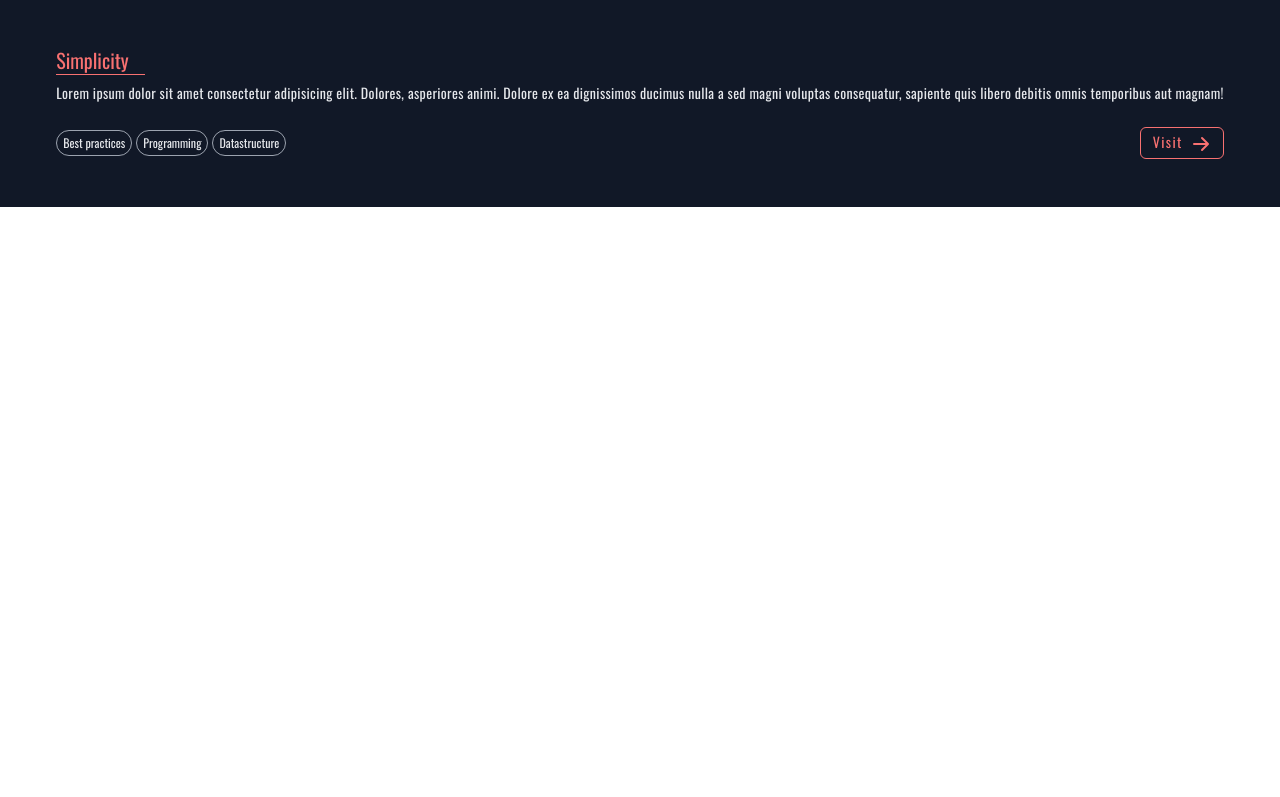
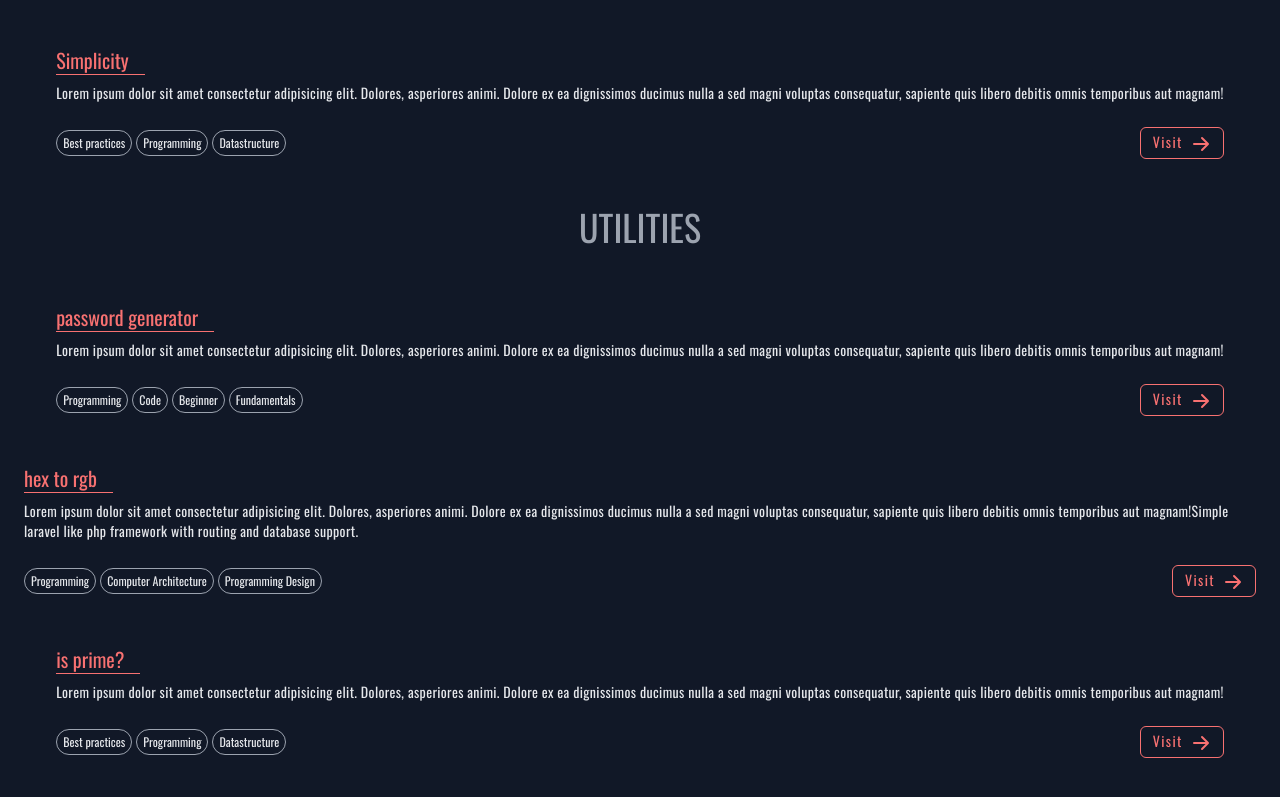
Before and after one commit to zerexei/zerexei.github.io, a React (Create React App) app: page / in a window 1280 px wide. Shown: the part 1529-2326 px from the top of the page. Before the commit the page ends 1736 px from the top, so only its background shows below. Built offline with nearby package versions, Linux system fonts and the light colour scheme.

Commit message:
Add utilities & move data to data folder

```diff
--- a/src/components/home/top_project.json
+++ b/src/components/data/top_project.json
@@ -13,7 +13,7 @@
     ]
   },
   {
-    "id": 1,
+    "id": 2,
     "name": "PHP-Core",
     "description": "Simple laravel like php framework with routing and database support.",
     "url": "/php-core",
@@ -26,7 +26,7 @@
     ]
   },
   {
-    "id": 1,
+    "id": 3,
     "name": "PHP-Core",
     "description": "Simple laravel like php framework with routing and database support.",
     "url": "/php-core",
--- /dev/null
+++ b/src/components/data/utilities.json
@@ -0,0 +1,36 @@
+[
+  {
+    "id": 1,
+    "name": "password generator",
+    "description": "Lorem ipsum dolor sit amet consectetur adipisicing elit. Dolores, asperiores animi. Dolore ex ea dignissimos ducimus nulla a sed magni voluptas consequatur, sapiente quis libero debitis omnis temporibus aut magnam!",
+    "url": "/php-core",
+    "tags": [
+      { "id": 1, "name": "Programming" },
+      { "id": 2, "name": "Code" },
+      { "id": 3, "name": "Beginner" },
+      { "id": 4, "name": "Fundamentals" }
+    ]
+  },
+  {
+    "id": 2,
+    "name": "hex to rgb",
+    "description": "Lorem ipsum dolor sit amet consectetur adipisicing elit. Dolores, asperiores animi. Dolore ex ea dignissimos ducimus nulla a sed magni voluptas consequatur, sapiente quis libero debitis omnis temporibus aut magnam!Simple laravel like php framework with routing and database support.",
+    "url": "/php-core",
+    "tags": [
+      { "id": 1, "name": "Programming" },
+      { "id": 2, "name": "Computer Architecture" },
+      { "id": 3, "name": "Programming Design" }
+    ]
+  },
+  {
+    "id": 3,
+    "name": "is prime?",
+    "description": "Lorem ipsum dolor sit amet consectetur adipisicing elit. Dolores, asperiores animi. Dolore ex ea dignissimos ducimus nulla a sed magni voluptas consequatur, sapiente quis libero debitis omnis temporibus aut magnam!",
+    "url": "/php-core",
+    "tags": [
+      { "id": 1, "name": "Best practices" },
+      { "id": 2, "name": "Programming" },
+      { "id": 3, "name": "Datastructure" }
+    ]
+  }
+]
--- a/src/components/home/Home.tsx
+++ b/src/components/home/Home.tsx
@@ -1,8 +1,9 @@
 import Banner from "./Banner";
 import Section from "../Section";
 import Card from "../Card";
-import TopProjects from "./top_project.json";
-import Articles from "./articles.json";
+import TopProjects from "../data/top_project.json";
+import Articles from "../data/articles.json";
+import Utilities from "../data/utilities.json";
 
 const Home = () => {
   return (
@@ -34,6 +35,19 @@ const Home = () => {
           );
         })}
       </Section>
+
+      <Section name="Utilities">
+        {Utilities.map((utility) => {
+          return (
+            <Card
+              name={utility.name}
+              description={utility.description}
+              url={utility.url}
+              tags={utility.tags}
+            />
+          );
+        })}
+      </Section>
     </div>
   );
 };
```
Also changed, not shown: src/components/data/articles.json (renamed from src/components/home/articles.json).
